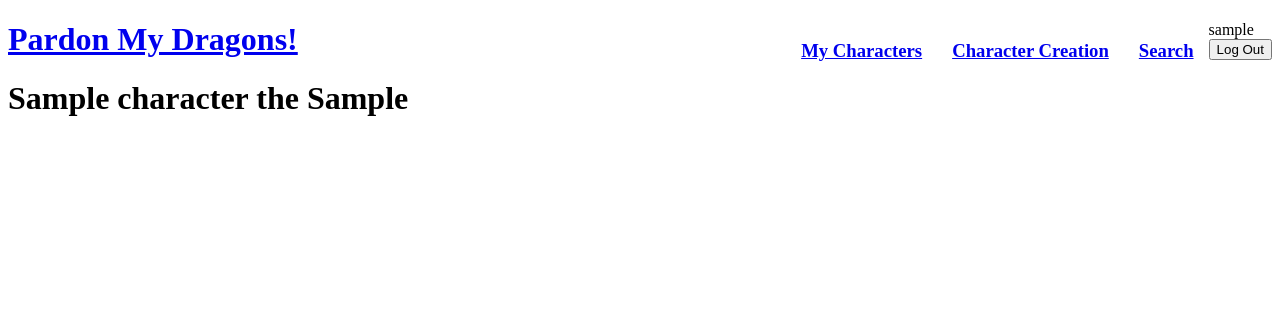
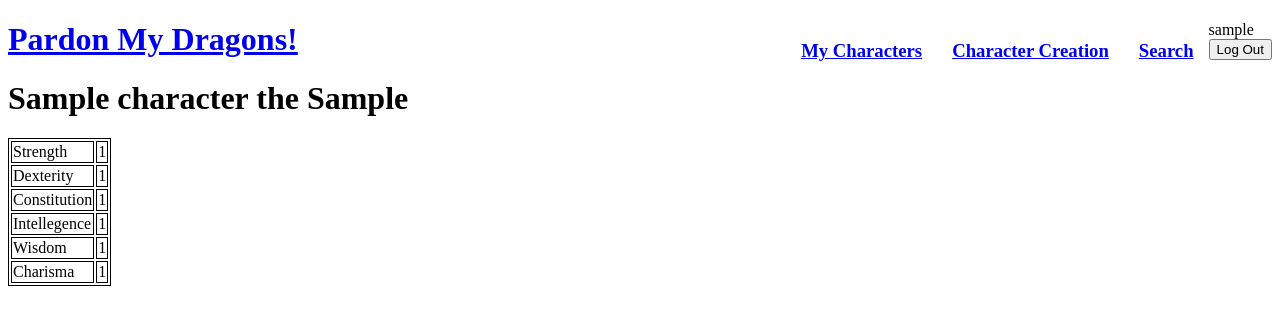
Before and after one commit to sweetk/pardonmydragons, a Flask app: page /characterview?id=1 in a window 1280 px wide. Shown: the top 325 px of the page. Run offline with Flask 2, Linux system fonts and the light colour scheme; the visitor is signed in with stand-in values (Sample User, id 1); tables that the repository leaves empty hold one stand-in row (values such as "Sample post").

Commit message:
Added attributes to character creation

```diff
--- a/main.py
+++ b/main.py
@@ -9,6 +9,18 @@ app.config['SQLALCHEMY_DATABASE_URI'] = 'mysql+pymysql://pardonmydragons:localho
 app.config['SQLALCHEMY_ECHO'] = True
 db = SQLAlchemy(app)
 app.secret_key = '09876trcvbnmki8u7y6tgbnmkiu87ytgbn'
+
+## Table of Contents ##
+# Classes
+# login
+# logout
+# register
+# character Creation
+# character list
+# character view
+# search
+# srd
+# index
 
 class User(db.Model):
 
@@ -26,12 +38,26 @@ class Character(db.Model):
     id = db.Column(db.Integer, primary_key=True)
     charname = db.Column(db.String(120))
     charclass = db.Column(db.String(120))
+    #attributes
+    strength = db.Column(db.Integer)
+    dexterity = db.Column(db.Integer)
+    constitution = db.Column(db.Integer)
+    intelligence = db.Column(db.Integer)
+    wisdom = db.Column(db.Integer)
+    charisma = db.Column(db.Integer)
+    #foreign keys
     owner_id = db.Column(db.Integer, db.ForeignKey('user.id'))
 
-    def __init__(self, charname, charclass, owner):
+    def __init__(self, charname, charclass, owner, strength, dexterity, constitution, intelligence, wisdom, charisma):
         self.charname = charname
         self.charclass = charclass
         self.owner = owner
+        self.strength = strength
+        self.dexterity = dexterity
+        self.constitution = constitution
+        self.intelligence = intelligence
+        self.wisdom = wisdom
+        self.charisma = charisma
 
 @app.before_request
 def require_login():
@@ -63,13 +89,13 @@ def register():
 
         # validate user's data
         if len(username) < 3:
-            flash("Your username must be more than 3 characters.")
+            flash("Your username must be more than 3 characters.", 'error')
             return redirect('/register')
         if not password == verify:
-            flash("Your passwords did not match, please try again")
+            flash("Your passwords did not match, please try again", 'error')
             return redirect('/register')
         if len(password) < 3:
-            flash("Your password must be more than 3 characters.")
+            flash("Your password must be more than 3 characters.", 'error')
             return redirect('/register')
 
         existing_user = User.query.filter_by(username=username).first()
@@ -80,7 +106,7 @@ def register():
             session['username'] = username
             return redirect('/') #Change to welcome?
         else:
-            flash("A user with that username already exists")
+            flash("A user with that username already exists", 'error')
             return redirect('/register')
 
     return render_template('register.html')
@@ -96,12 +122,22 @@ def charactercreation():
         charname = request.form['charname']
         charclass = request.form['charclass']
         owner = User.query.filter_by(username=session['username']).first()
+        #attributes
+        strength = request.form['strength']
+        dexterity = request.form['dexterity']
+        constitution = request.form['constitution']
+        intelligence = request.form['intelligence']
+        wisdom = request.form['wisdom']
+        charisma = request.form['charisma']
 
         if len(charname) < 1:
-            flash("Please enter a Character Name.")
+            flash("Please enter a Character Name.", 'error')
+            return redirect('/charactercreation')
+        if not strength or not dexterity or not constitution or not intelligence or not wisdom or not charisma:
+            flash("All attributes must have a value.", 'error')
             return redirect('/charactercreation')
         else:
-            new_char = Character(charname, charclass, owner)
+            new_char = Character(charname, charclass, owner, strength, dexterity, constitution, intelligence, wisdom, charisma)
             db.session.add(new_char)
             db.session.commit()
             return redirect(url_for('characterview', id = new_char.id))
@@ -111,8 +147,10 @@ def charactercreation():
 
 @app.route('/characterlist', methods=['GET'])
 def characterlist():
+    current_user = User.query.filter_by(username=session['username']).first()
+    to_list = current_user.characters
 
-    return render_template('characterlist.html')
+    return render_template('characterlist.html', to_list=to_list)
 
 @app.route('/characterview', methods=['GET'])
 def characterview():
--- a/templates/characterview.html
+++ b/templates/characterview.html
@@ -4,4 +4,31 @@
 
 <h1>{{current_char.charname}} the {{current_char.charclass}}</h1>
 
+<table>
+  <tr>
+    <td>Strength<td>
+    {{ current_char.strength }}
+  </tr>
+  <tr>
+    <td>Dexterity<td>
+    {{ current_char.dexterity }}
+  </tr>
+  <tr>
+    <td>Constitution<td>
+    {{ current_char.constitution }}
+  </tr>
+  <tr>
+    <td>Intellegence<td>
+    {{ current_char.intelligence }}
+  </tr>
+  <tr>
+    <td>Wisdom<td>
+    {{ current_char.wisdom }}
+  </tr>
+  <tr>
+    <td>Charisma<td>
+    {{ current_char.charisma }}
+  </tr>
+</table>
+
 {% endblock %}
```
Also changed, not shown: templates/charactercreation.html (+26 -0 lines), templates/characterlist.html (+7 -1 lines).
